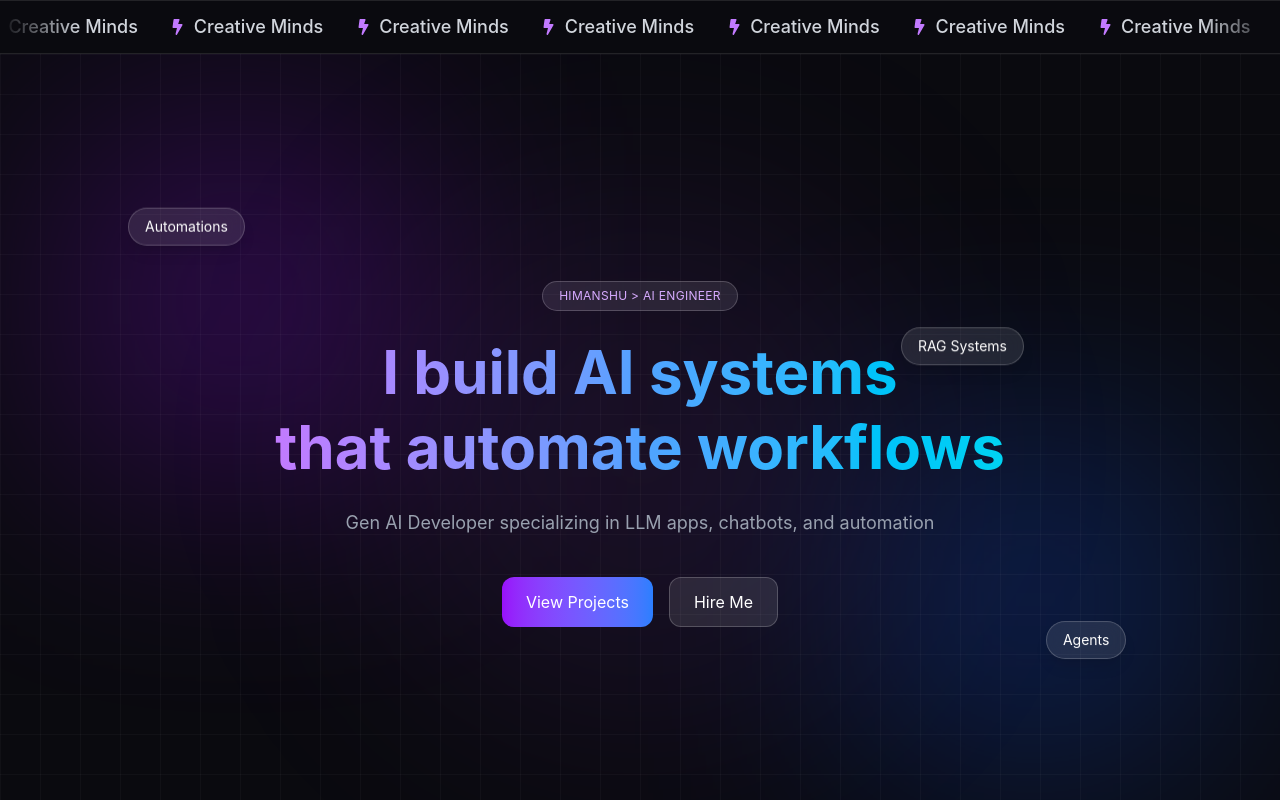
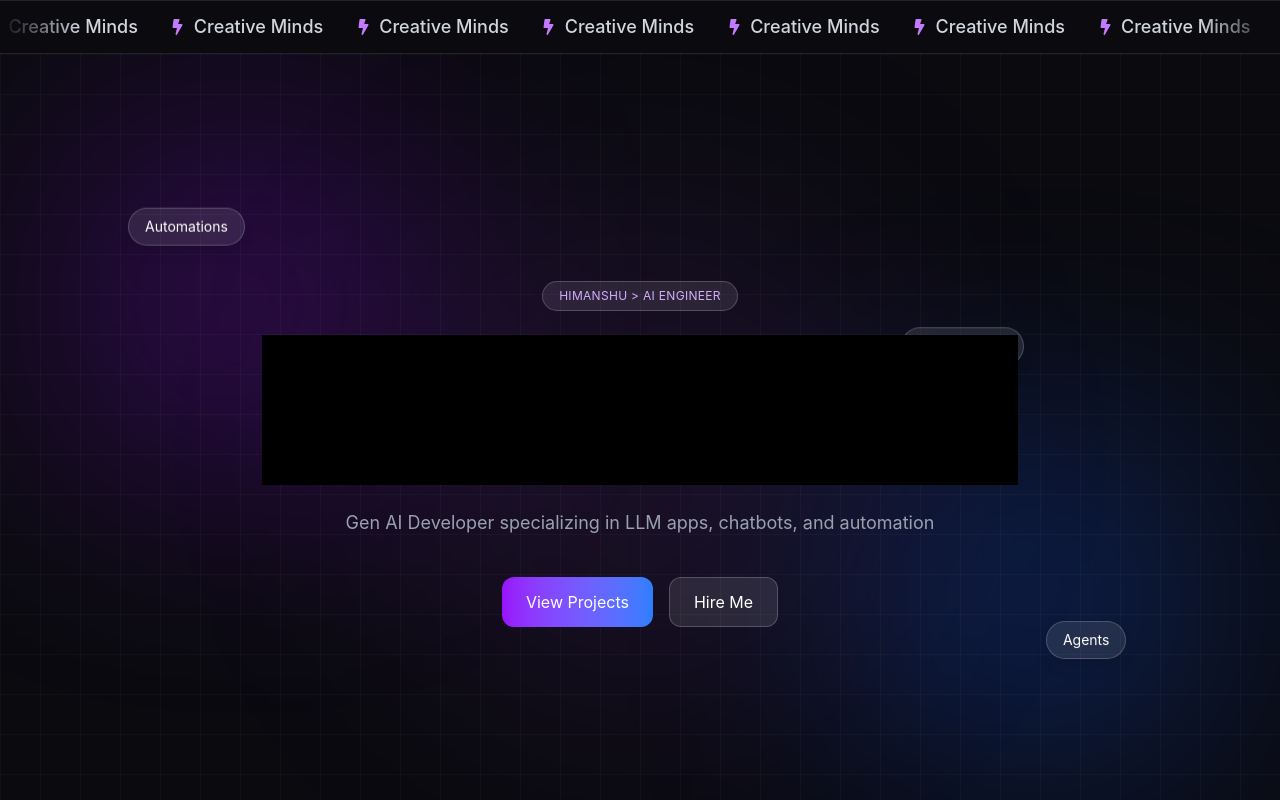
Before and after one commit to Himanshu110109/portfolio, a React (Vite) app: page / in a window 1280 px wide. Shown: the top 800 px of the page. Built offline with nearby package versions, Linux system fonts and the light colour scheme.

Commit message:
Update Hero.jsx

```diff
--- a/src/components/Hero.jsx
+++ b/src/components/Hero.jsx
@@ -56,13 +56,41 @@ export default function Hero() {
 
       <div className="relative z-10 max-w-3xl">
         <motion.h1
-          className="text-3xl sm:text-4xl md:text-6xl font-bold gradient-text leading-tight"
-          initial={{ opacity: 0, y: 60 }}
-          animate={{ opacity: 1, y: 0 }}
-        >
-          I build AI systems <br className="hidden sm:block" />
-          that automate workflows
-        </motion.h1>
+  className="text-3xl sm:text-4xl md:text-6xl font-bold gradient-text leading-tight relative"
+  initial={{ opacity: 0, y: 60 }}
+  animate={{ opacity: 1, y: 0 }}
+>
+  {/* AI GENERATING EFFECT */}
+  <motion.span
+    initial={{ width: 0 }}
+    animate={{ width: "100%" }}
+    transition={{ duration: 2, ease: "easeInOut" }}
+    className="absolute inset-0 bg-black z-10"
+  />
+
+  <motion.span
+    initial={{ opacity: 0 }}
+    animate={{ opacity: 1 }}
+    transition={{ duration: 0.3, delay: 0.2 }}
+    className="relative"
+  >
+    I build AI systems
+    <br className="hidden sm:block" />
+    that automate workflows
+  </motion.span>
+
+  {/* BLINKING CURSOR */}
+  <motion.span
+    className="inline-block ml-1 text-purple-400"
+    animate={{ opacity: [1, 0, 1] }}
+    transition={{
+      repeat: Infinity,
+      duration: 0.8,
+    }}
+  >
+    |
+  </motion.span>
+</motion.h1>
 
         <motion.p
           className="mt-4 md:mt-6 text-gray-400 text-sm sm:text-base md:text-lg px-2 sm:px-0"
```
